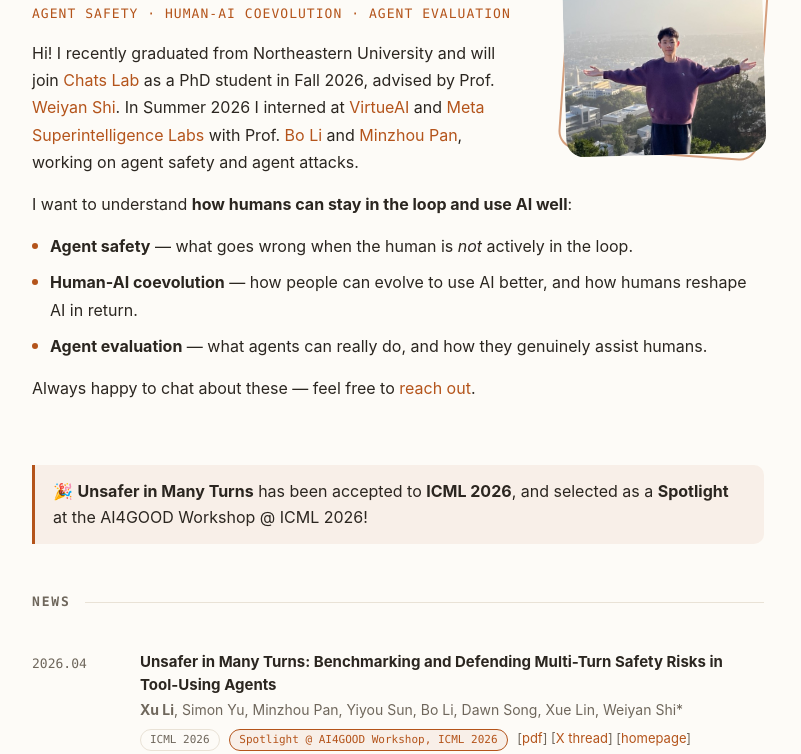
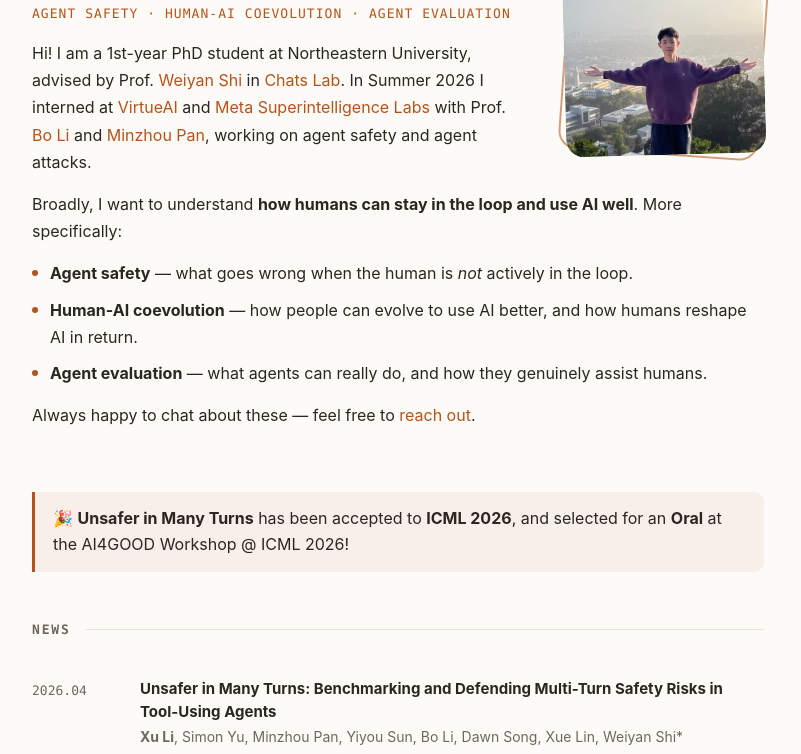
Before and after one commit to XuLi0929/XuLi0929.github.io, a plain HTML site: page index.html in a window 1280 px wide. Shown: the part 186-940 px from the top of the page, without its empty margins (242-1043 px from the left). Drawn offline with Linux system fonts and the light colour scheme; some icons are missing.

Commit message:
Update bio to current PhD student, change workshop honor to Oral
Co-Authored-By: Claude Opus 5 (1M context) <noreply@anthropic.com>

```diff
--- a/index.html
+++ b/index.html
@@ -3,7 +3,7 @@
 <head>
     <meta charset="UTF-8">
     <meta name="viewport" content="width=device-width, initial-scale=1.0">
-    <meta name="description" content="Xu Li — incoming CS PhD student at Northeastern University, working on agent safety, human-AI coevolution, and agent evaluation.">
+    <meta name="description" content="Xu Li — CS PhD student at Northeastern University, working on agent safety, human-AI coevolution, and agent evaluation.">
     <title>Xu Li</title>
     <link rel="preconnect" href="https://fonts.googleapis.com">
     <link rel="preconnect" href="https://fonts.gstatic.com" crossorigin>
@@ -37,9 +37,9 @@
                 <h1>Xu Li <span class="cn">李旭</span></h1>
                 <p class="tagline">Agent safety · Human-AI coevolution · Agent evaluation</p>
 
-                <p>Hi! I recently graduated from Northeastern University and will join <a href="https://wyshi.github.io/group.html" target="_blank">Chats Lab</a> as a PhD student in Fall 2026, advised by Prof. <a href="https://wyshi.github.io/" target="_blank">Weiyan Shi</a>. In Summer 2026 I interned at <a href="https://www.virtueai.com/" target="_blank">VirtueAI</a> and <a href="https://ai.meta.com/" target="_blank">Meta Superintelligence Labs</a> with Prof. <a href="https://aisecure.github.io/" target="_blank">Bo Li</a> and <a href="https://scholar.google.com/citations?user=9Lrse8AAAAAJ&hl=en" target="_blank">Minzhou Pan</a>, working on agent safety and agent attacks.</p>
+                <p>Hi! I am a 1st-year PhD student at Northeastern University, advised by Prof. <a href="https://wyshi.github.io/" target="_blank">Weiyan Shi</a> in <a href="https://wyshi.github.io/group.html" target="_blank">Chats Lab</a>. In Summer 2026 I interned at <a href="https://www.virtueai.com/" target="_blank">VirtueAI</a> and <a href="https://ai.meta.com/" target="_blank">Meta Superintelligence Labs</a> with Prof. <a href="https://aisecure.github.io/" target="_blank">Bo Li</a> and <a href="https://scholar.google.com/citations?user=9Lrse8AAAAAJ&hl=en" target="_blank">Minzhou Pan</a>, working on agent safety and agent attacks.</p>
 
-                <p>I want to understand <strong>how humans can stay in the loop and use AI well</strong>:</p>
+                <p>Broadly, I want to understand <strong>how humans can stay in the loop and use AI well</strong>. More specifically:</p>
 
                 <ul class="interests">
                     <li><strong>Agent safety</strong> — what goes wrong when the human is <em>not</em> actively in the loop.</li>
@@ -52,7 +52,7 @@
         </section>
 
         <div class="announcement">
-            <p>🎉 <strong>Unsafer in Many Turns</strong> has been accepted to <strong>ICML 2026</strong>, and selected as a <strong>Spotlight</strong> at the AI4GOOD Workshop @ ICML 2026!</p>
+            <p>🎉 <strong>Unsafer in Many Turns</strong> has been accepted to <strong>ICML 2026</strong>, and selected for an <strong>Oral</strong> at the AI4GOOD Workshop @ ICML 2026!</p>
         </div>
 
         <section class="updates">
@@ -65,7 +65,7 @@
                     <div class="paper-authors"><strong>Xu Li</strong>, <a href="https://simonucl.github.io/" target="_blank">Simon Yu</a>, <a href="https://scholar.google.com/citations?user=9Lrse8AAAAAJ&hl=en" target="_blank">Minzhou Pan</a>, <a href="https://sunyiyou.github.io/" target="_blank">Yiyou Sun</a>, <a href="https://aisecure.github.io/" target="_blank">Bo Li</a>, <a href="https://dawnsong.io/" target="_blank">Dawn Song</a>, <a href="https://coe.northeastern.edu/people/lin-xue/" target="_blank">Xue Lin</a>, <a href="https://wyshi.github.io/" target="_blank">Weiyan Shi</a>*</div>
                     <div class="paper-venue">
                         <span class="tag">ICML 2026</span>
-                        <span class="tag tag-highlight">Spotlight @ AI4GOOD Workshop, ICML 2026</span>
+                        <span class="tag tag-highlight">Oral @ AI4GOOD Workshop, ICML 2026</span>
                         [<a href="https://www.arxiv.org/abs/2602.13379" target="_blank">pdf</a>] [<a href="https://x.com/shi_weiyan/status/2026300129901445196" target="_blank">X thread</a>] [<a href="https://unsafer-in-many-turns.github.io/" target="_blank">homepage</a>]
                     </div>
                 </span>
```
